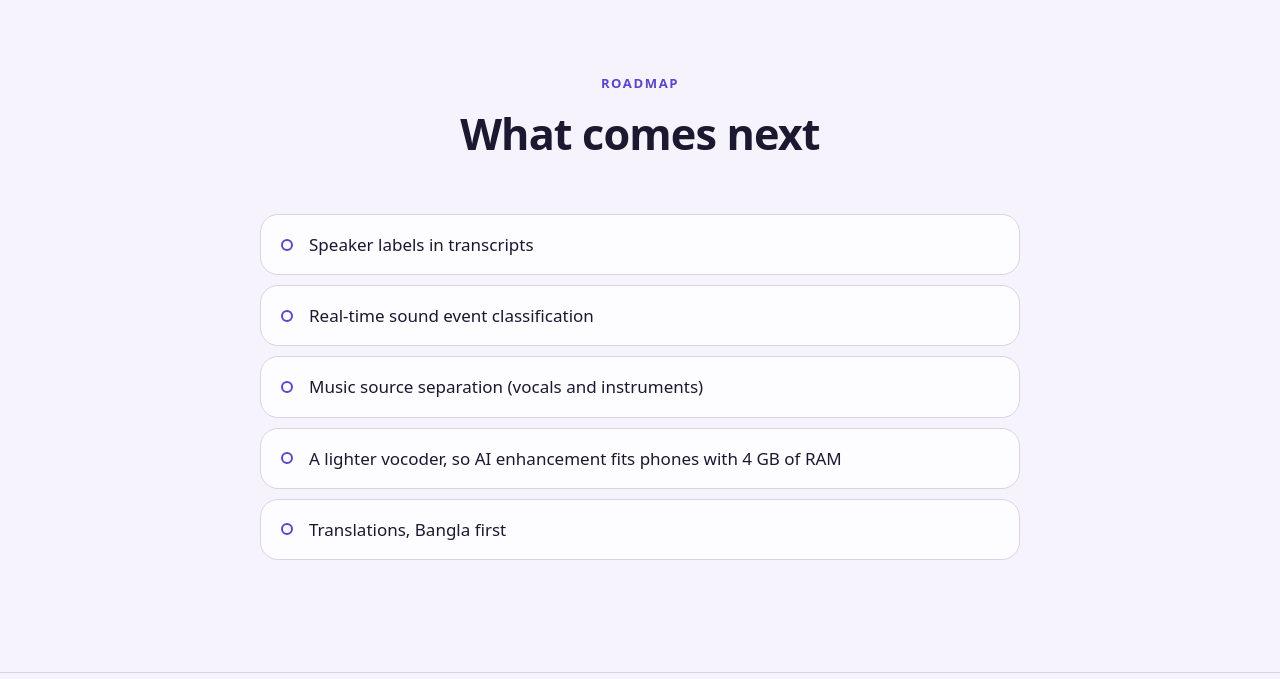
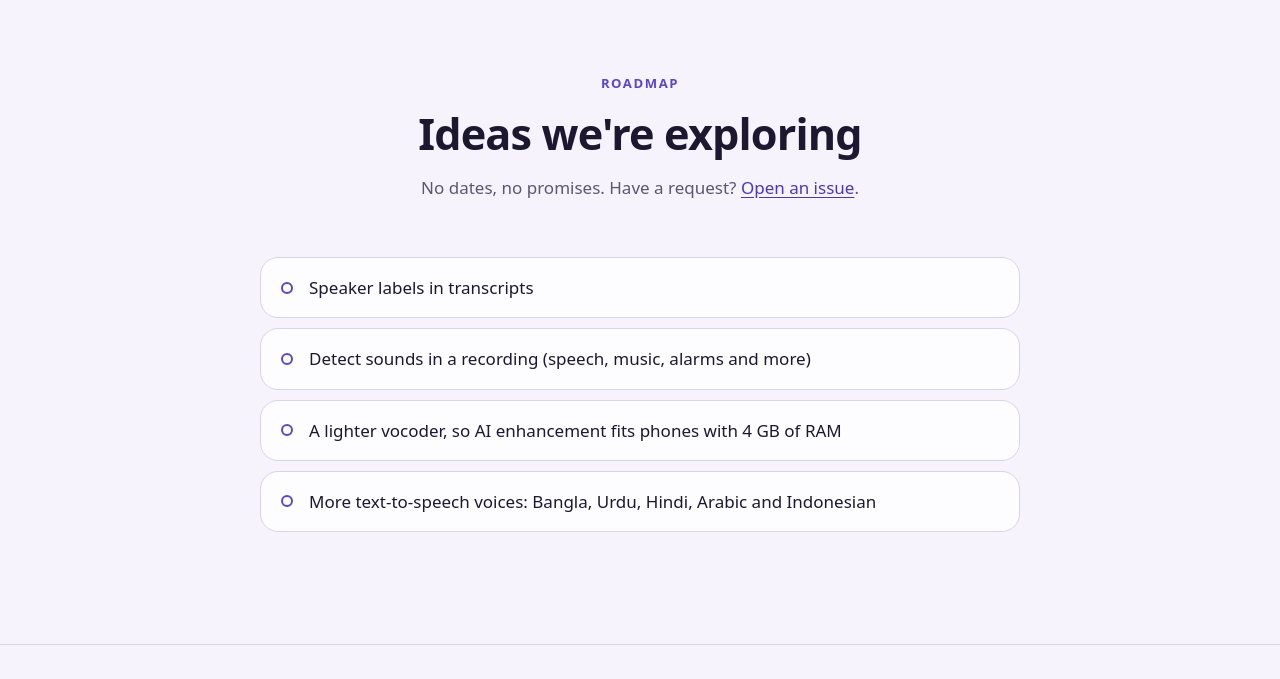
Before and after one commit to sayedshaun/audiops, a plain HTML site: page website/index.html in a window 1280 px wide. Shown: the part 4790-5469 px from the top of the page. Drawn offline with Linux system fonts and the light colour scheme.

Commit message:
Website: shorter, honest roadmap

```diff
--- a/website/index.html
+++ b/website/index.html
@@ -197,14 +197,14 @@
     <div class="wrap narrow">
       <header class="section__head section__head--center">
         <p class="eyebrow">Roadmap</p>
-        <h2 id="road-title">What comes next</h2>
+        <h2 id="road-title">Ideas we're exploring</h2>
+        <p>No dates, no promises. Have a request? <a href="https://github.com/sayedshaun/audiops/issues">Open an issue</a>.</p>
       </header>
       <ul class="roadmap">
         <li>Speaker labels in transcripts</li>
-        <li>Real-time sound event classification</li>
-        <li>Music source separation (vocals and instruments)</li>
+        <li>Detect sounds in a recording (speech, music, alarms and more)</li>
         <li>A lighter vocoder, so AI enhancement fits phones with 4 GB of RAM</li>
-        <li>Translations, Bangla first</li>
+        <li>More text-to-speech voices: Bangla, Urdu, Hindi, Arabic and Indonesian</li>
       </ul>
     </div>
   </section>
```
Also changed, not shown: 1 other file.
